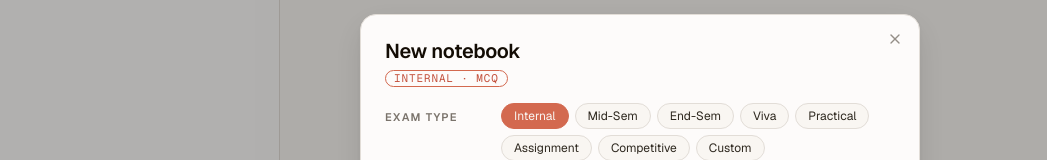
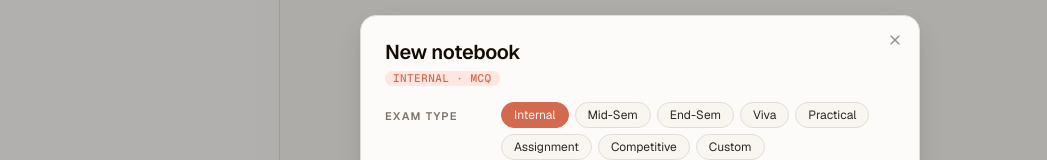
Before and after one commit to Shawn2110/StudyLM, a React (Vite) app: page / in a window 1280 px wide. Both pictures are taken after a click on the button "+ New notebook". Shown: the part 140-300 px from the top of the page, without its empty margins (0-1047 px from the left). Built offline with nearby package versions, Linux system fonts and the light colour scheme.

Commit message:
feat(ui): PrepModeBadge v2 (accent-soft pill, no border, tighter tracking)

```diff
--- a/src/components/notebook/prep-mode-badge.tsx
+++ b/src/components/notebook/prep-mode-badge.tsx
@@ -14,10 +14,10 @@ import type {
 } from "@/types/bindings";
 
 /*
- * Prep-mode pill, docs/design.md §7.1. Carries the exam_type, difficulty
- * focus, and time-remaining (when known). Renders at the top-left of every
- * generated artifact — chat transcript, study guide, flashcard set,
- * podcast — as the visual promise that the output is tailored.
+ * Prep-mode pill, docs/design.md §6.6 (v2). Renders at the top-left of
+ * every generated artifact (chat, study guide, flashcards, podcast) and on
+ * notebook headers — the visual promise that the output is tailored.
+ * v2 swap: accent-soft background + accent text (was bordered transparent).
  */
 
 type PrepModeBadgeProps = {
@@ -47,7 +47,7 @@ export function PrepModeBadge({
     <span
       title={pieces.length > 3 ? full : undefined}
       className={cn(
-        "inline-flex items-center rounded-full border border-ink-500 px-2 py-0.5 font-mono text-[11px] uppercase leading-none tracking-[0.08em] text-ink-600",
+        "inline-flex items-center rounded-full bg-accent-soft px-2 py-0.5 font-mono text-[11px] font-medium uppercase leading-none tracking-[0.04em] text-accent",
         className,
       )}
     >
```
